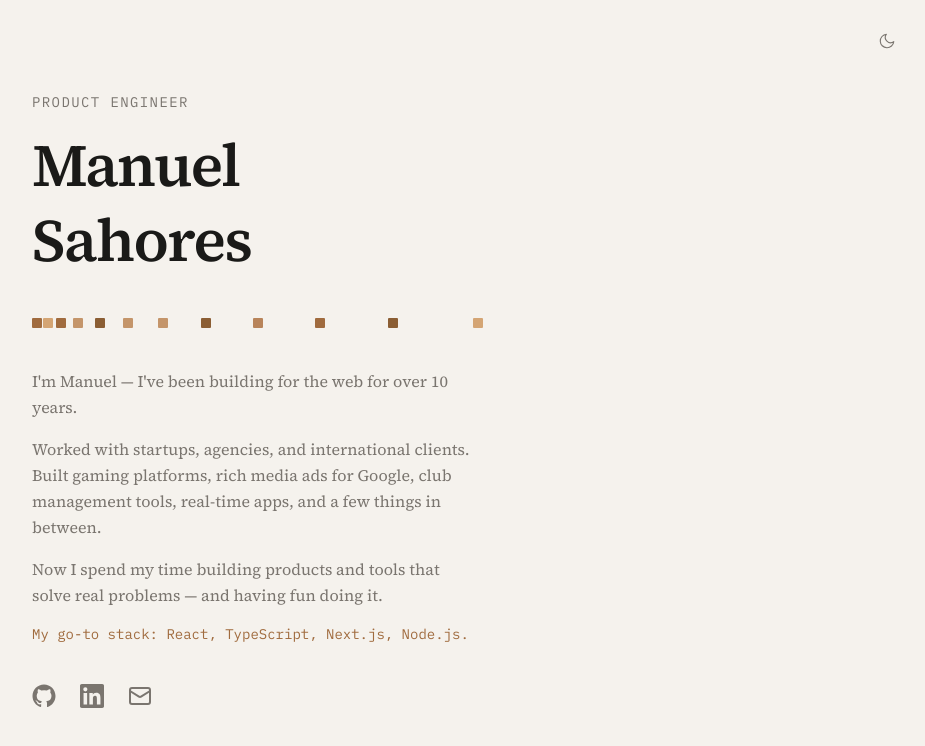
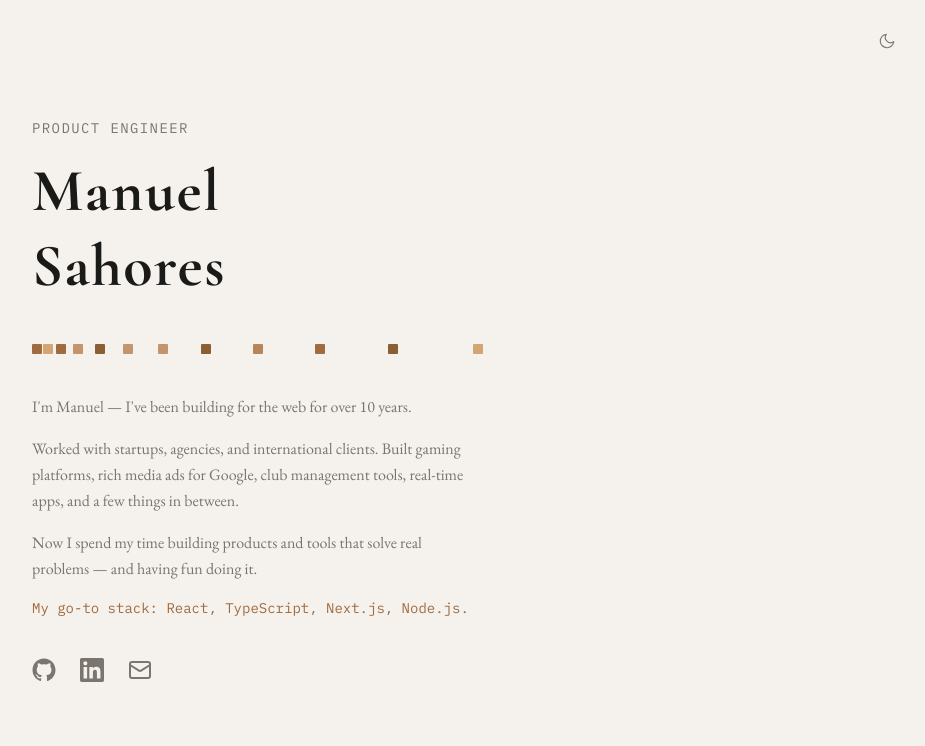
Before and after one commit to msahores/sahores.com, a Next.js app: page / in a window 1280 px wide. Shown: the top 746 px of the page, without its empty margins (352-1277 px from the left). Built offline with nearby package versions, Linux system fonts and the light colour scheme; no server answers.

Commit message:
feat: switch typography to Cormorant Garamond display + EB Garamond body

```diff
--- a/app/layout.tsx
+++ b/app/layout.tsx
@@ -1,14 +1,20 @@
 import type { Metadata } from "next";
-import { IBM_Plex_Mono, Source_Serif_4 } from "next/font/google";
+import { Cormorant_Garamond, EB_Garamond, IBM_Plex_Mono } from "next/font/google";
 import Script from "next/script";
 import "./globals.css";
 
 const GTM_ID = process.env.NEXT_PUBLIC_GTM_ID;
 
-const serif = Source_Serif_4({
+const serif = EB_Garamond({
   variable: "--font-serif",
   subsets: ["latin"],
-  weight: ["400", "600"],
+  weight: ["400", "500", "600"],
+});
+
+const display = Cormorant_Garamond({
+  variable: "--font-display",
+  subsets: ["latin"],
+  weight: ["300", "400", "500", "600", "700"],
 });
 
 const mono = IBM_Plex_Mono({
@@ -46,7 +52,7 @@ j=d.createElement(s),dl=l!='dataLayer'?'&l='+l:'';j.async=true;j.src=
           }}
         />
       )}
-      <body className={`${serif.variable} ${mono.variable} antialiased`}>
+      <body className={`${serif.variable} ${display.variable} ${mono.variable} antialiased`}>
         {GTM_ID && (
           <noscript>
             <iframe
--- a/app/page.tsx
+++ b/app/page.tsx
@@ -11,7 +11,10 @@ export default function Home() {
             Product Engineer
           </p>
 
-          <h1 className="mt-3 font-sans text-4xl font-semibold leading-tight tracking-tight sm:mt-4 sm:text-6xl">
+          <h1
+            className="mt-3 text-4xl font-bold leading-tight tracking-wide sm:mt-4 sm:text-6xl"
+            style={{ fontFamily: "var(--font-display)" }}
+          >
             Manuel
             <br />
             Sahores
```
